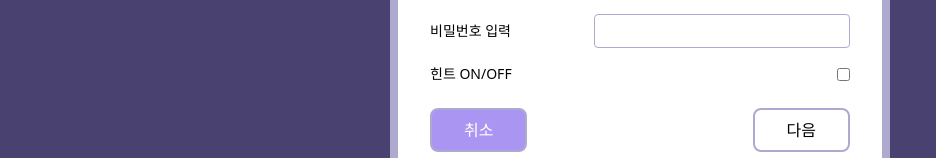
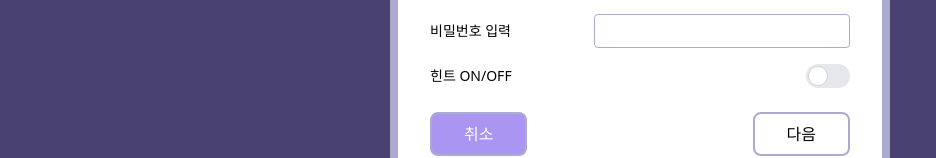
Before and after one commit to Daram0o0/KETCH-CATCH, a React (Vite) app: page /setting in a window 1280 px wide. Shown: the part 358-516 px from the top of the page, without its empty margins (0-936 px from the left). Built offline with nearby package versions, Linux system fonts and the light colour scheme.

Commit message:
feat: toggleSwitch 컴포넌트 제작

```diff
--- /dev/null
+++ b/src/components/button/ToggleSwitch.tsx
@@ -0,0 +1,27 @@
+import { useState } from "react";
+
+const ToggleSwitch = ({ isChecked = false }) => {
+  const [checked, setChecked] = useState(isChecked);
+
+  const handleToggle = () => setChecked((prevChecked) => !prevChecked);
+
+  return (
+    <label className="inline-flex items-center cursor-pointer">
+      <input
+        type="checkbox"
+        className="sr-only peer"
+        checked={checked}
+        onChange={handleToggle}
+      />
+      <div
+        className={`relative w-11 h-6 rounded-full transition-colors ${checked ? "bg-violet-300" : "bg-gray-200"}`}
+      >
+        <span
+          className={`absolute top-[2px] left-[2px] h-5 w-5 bg-white rounded-full transition-transform transform ${checked ? "translate-x-full" : ""} border border-gray-300`}
+        ></span>
+      </div>
+    </label>
+  );
+};
+
+export default ToggleSwitch;
--- a/src/pages/SettingUi.tsx
+++ b/src/pages/SettingUi.tsx
@@ -1,3 +1,5 @@
+import ToggleSwitch from "components/button/ToggleSwitch";
+
 const SettingUi = () => {
   return (
     <div className="flex flex-col h-screen bg-main">
@@ -56,7 +58,7 @@ const SettingUi = () => {
             {/* 힌트 ON/OFF - 토글 제작해야 함 */}
             <div className="flex justify-between items-center">
               <label className="text-sm">힌트 ON/OFF</label>
-              <input type="checkbox" className="rounded-full" />
+              <ToggleSwitch />
             </div>
           </div>
 
```
